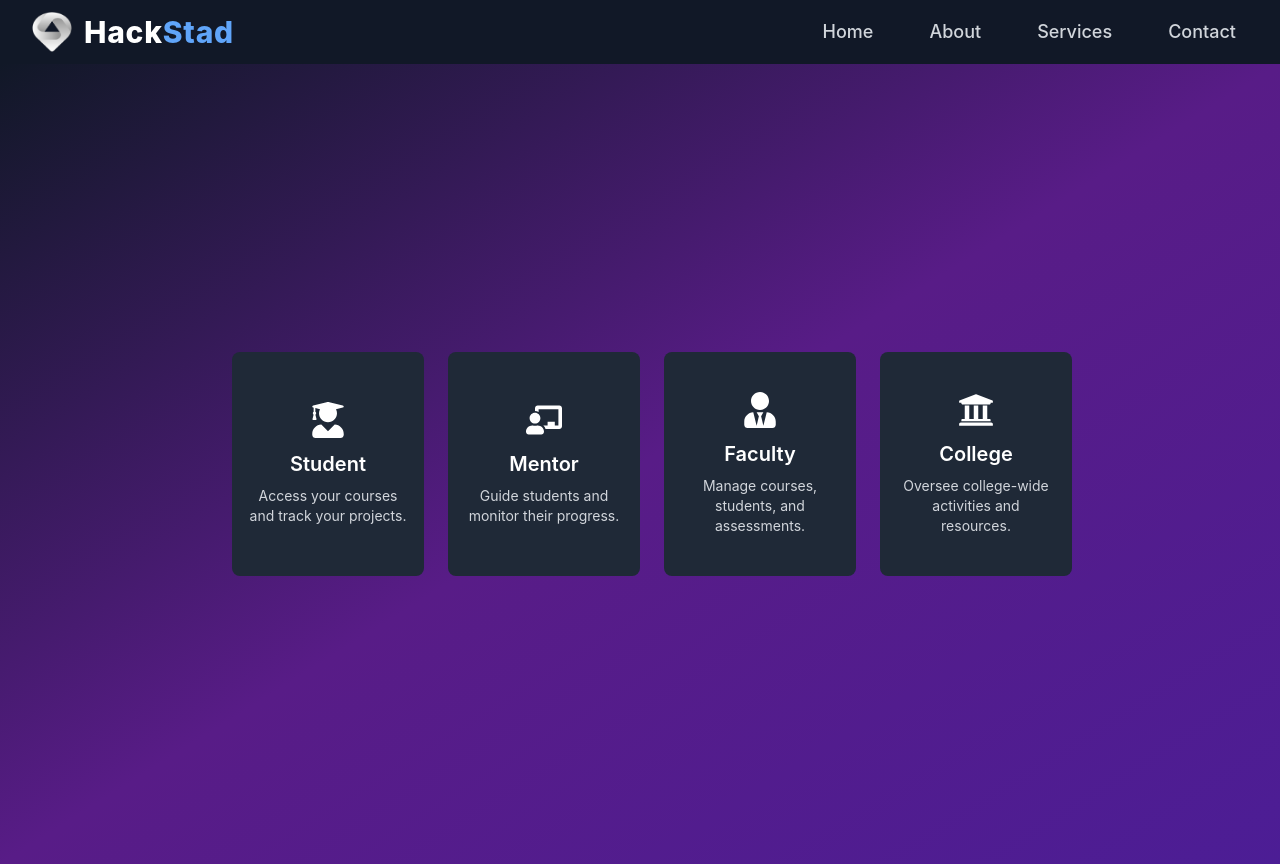
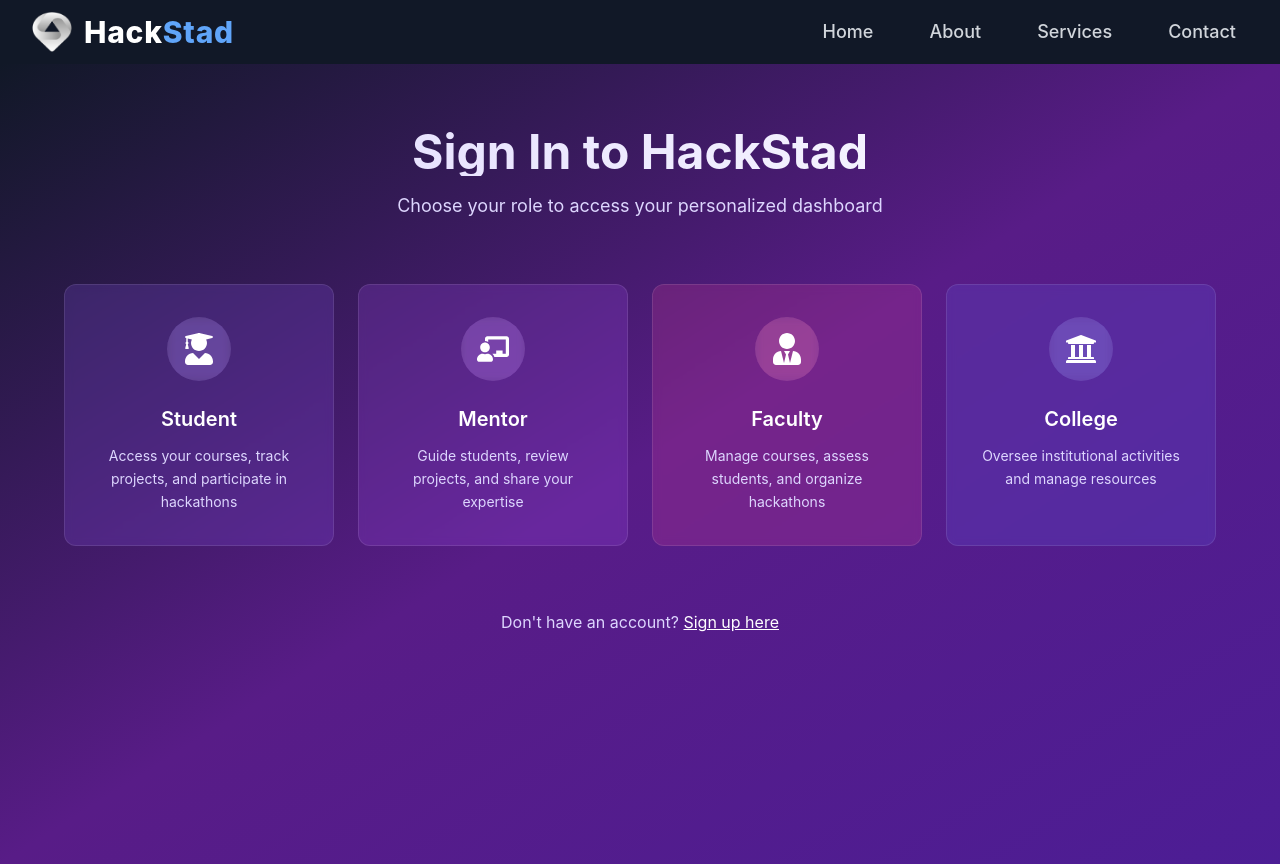
Before and after one commit to krishkrishna03/HackStad, a React (Create React App) app in the folder frontend/: page /login in a window 1280 px wide. Built offline with nearby package versions, Linux system fonts and the light colour scheme; a web font is replaced by a local one.

Commit message:
Update LoginSelection.js

```diff
--- a/frontend/src/Home/LoginSelection.js
+++ b/frontend/src/Home/LoginSelection.js
@@ -1,63 +1,63 @@
 import React from 'react';
 import { useNavigate } from 'react-router-dom';
+import { FaUserGraduate, FaChalkboardTeacher, FaUserTie, FaUniversity } from 'react-icons/fa';
+import LoginCard from './LoginCard';
 import Navbar from './navbar';
-import { FaUserGraduate, FaChalkboardTeacher, FaUserTie, FaUniversity } from 'react-icons/fa';
 
-function SignInPage() {
+export default function SignInPage() {
   const navigate = useNavigate();
 
   return (
     <>
       <Navbar />
-    <div className="min-h-screen flex items-center justify-center bg-gradient-to-br from-gray-900 via-purple-900 to-violet-900 text-white p-6">
-      <div className="flex space-x-6">
-        <h2 className="sr-only">Sign In</h2> {/* Hidden heading for accessibility */}
-
-        {/* Student Login Box */}
-        <div
-          className="flex flex-col items-center justify-center w-48 h-56 bg-gray-800 rounded-lg p-4 hover:bg-purple-700 transition duration-200 cursor-pointer"
-          onClick={() => navigate('/login-student')}
-        >
-          <FaUserGraduate className="text-4xl mb-3" />
-          <span className="text-xl font-semibold">Student</span>
-          <p className="text-center text-sm mt-2 text-gray-300">
-            Access your courses and track your projects.
+      <div className="min-h-screen bg-gradient-to-br from-gray-900 via-purple-900 to-violet-900 text-white">
+        <div className="container mx-auto px-4 py-16">
+          <div className="text-center mb-16">
+            <h1 className="text-5xl font-bold mb-4 bg-clip-text text-transparent bg-gradient-to-r from-violet-200 to-white">
+              Sign In to HackStad
+            </h1>
+            <p className="text-violet-200 text-lg">
+              Choose your role to access your personalized dashboard
             </p>
           </div>
 
-        {/* Mentor Login Box */}
-        <div
-          className="flex flex-col items-center justify-center w-48 h-56 bg-gray-800 rounded-lg p-4 hover:bg-purple-700 transition duration-200 cursor-pointer"
+          <div className="grid md:grid-cols-2 lg:grid-cols-4 gap-6 max-w-6xl mx-auto">
+            <LoginCard
+              title="Student"
+              description="Access your courses, track projects, and participate in hackathons"
+              icon={FaUserGraduate}
+              onClick={() => navigate('/login-student')}
+              gradient="bg-violet-500/20 group-hover:bg-violet-500/30"
+            />
+            <LoginCard
+              title="Mentor"
+              description="Guide students, review projects, and share your expertise"
+              icon={FaChalkboardTeacher}
               onClick={() => navigate('/login-mentor')}
-        >
-          <FaChalkboardTeacher className="text-4xl mb-3" />
-          <span className="text-xl font-semibold">Mentor</span>
-          <p className="text-center text-sm mt-2 text-gray-300">
-            Guide students and monitor their progress.
-          </p>
+              gradient="bg-purple-500/20 group-hover:bg-purple-500/30"
+            />
+            <LoginCard
+              title="Faculty"
+              description="Manage courses, assess students, and organize hackathons"
+              icon={FaUserTie}
+              onClick={() => navigate('/login-faculty')}
+              gradient="bg-pink-500/20 group-hover:bg-pink-500/30"
+            />
+            <LoginCard
+              title="College"
+              description="Oversee institutional activities and manage resources"
+              icon={FaUniversity}
+              onClick={() => navigate('/college-login')}
+              gradient="bg-indigo-500/20 group-hover:bg-indigo-500/30"
+            />
           </div>
 
-        {/* Faculty Login Box */}
-        <div
-          className="flex flex-col items-center justify-center w-48 h-56 bg-gray-800 rounded-lg p-4 hover:bg-purple-700 transition duration-200 cursor-pointer"
-          onClick={() => navigate('/login-faculty')}
-        >
-          <FaUserTie className="text-4xl mb-3" />
-          <span className="text-xl font-semibold">Faculty</span>
-          <p className="text-center text-sm mt-2 text-gray-300">
-            Manage courses, students, and assessments.
-          </p>
-        </div>
-
-        {/* College Login Box */}
-        <div
-          className="flex flex-col items-center justify-center w-48 h-56 bg-gray-800 rounded-lg p-4 hover:bg-purple-700 transition duration-200 cursor-pointer"
-          onClick={() => navigate('/college-login')}
-        >
-          <FaUniversity className="text-4xl mb-3" />
-          <span className="text-xl font-semibold">College</span>
-          <p className="text-center text-sm mt-2 text-gray-300">
-            Oversee college-wide activities and resources.
+          <div className="text-center mt-16">
+            <p className="text-violet-200">
+              Don't have an account?{' '}
+              <a href="/signup-selection" className="text-white underline hover:text-violet-200">
+                Sign up here
+              </a>
             </p>
           </div>
         </div>
@@ -65,5 +65,3 @@ function SignInPage() {
     </>
   );
 }
-
-export default SignInPage;
```
Lines whose indentation alone changed are shown as unchanged.
